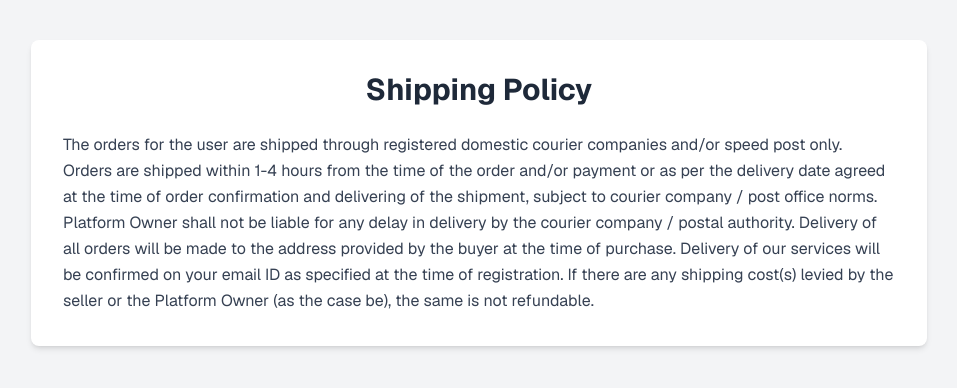
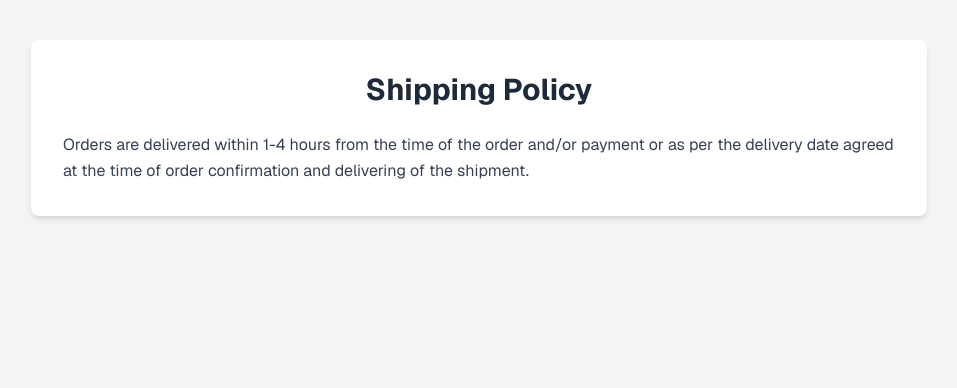
Before and after one commit to EnegixGlobal/The-food-city, a Next.js app: page /shipping-policy in a window 1280 px wide. Shown: the top 388 px of the page, without its empty margins (161-1118 px from the left). Built offline with nearby package versions, Linux system fonts and the light colour scheme.

Commit message:
fix: simplify shipping policy text for clarity

```diff
--- a/src/app/shipping-policy/page.tsx
+++ b/src/app/shipping-policy/page.tsx
@@ -7,7 +7,7 @@ function page() {
         <h1 className="text-3xl font-bold text-gray-800 mb-6 text-center">Shipping Policy</h1>
         <div className="text-gray-700 leading-relaxed space-y-4">
           <p>
-            The orders for the user are shipped through registered domestic courier companies and/or speed post only. Orders are shipped within 1-4 hours from the time of the order and/or payment or as per the delivery date agreed at the time of order confirmation and delivering of the shipment, subject to courier company / post office norms. Platform Owner shall not be liable for any delay in delivery by the courier company / postal authority. Delivery of all orders will be made to the address provided by the buyer at the time of purchase. Delivery of our services will be confirmed on your email ID as specified at the time of registration. If there are any shipping cost(s) levied by the seller or the Platform Owner (as the case be), the same is not refundable.
+Orders are delivered within 1-4 hours from the time of the order and/or payment or as per the delivery date agreed at the time of order confirmation and delivering of the shipment.
           </p>
         </div>
       </div>
```
